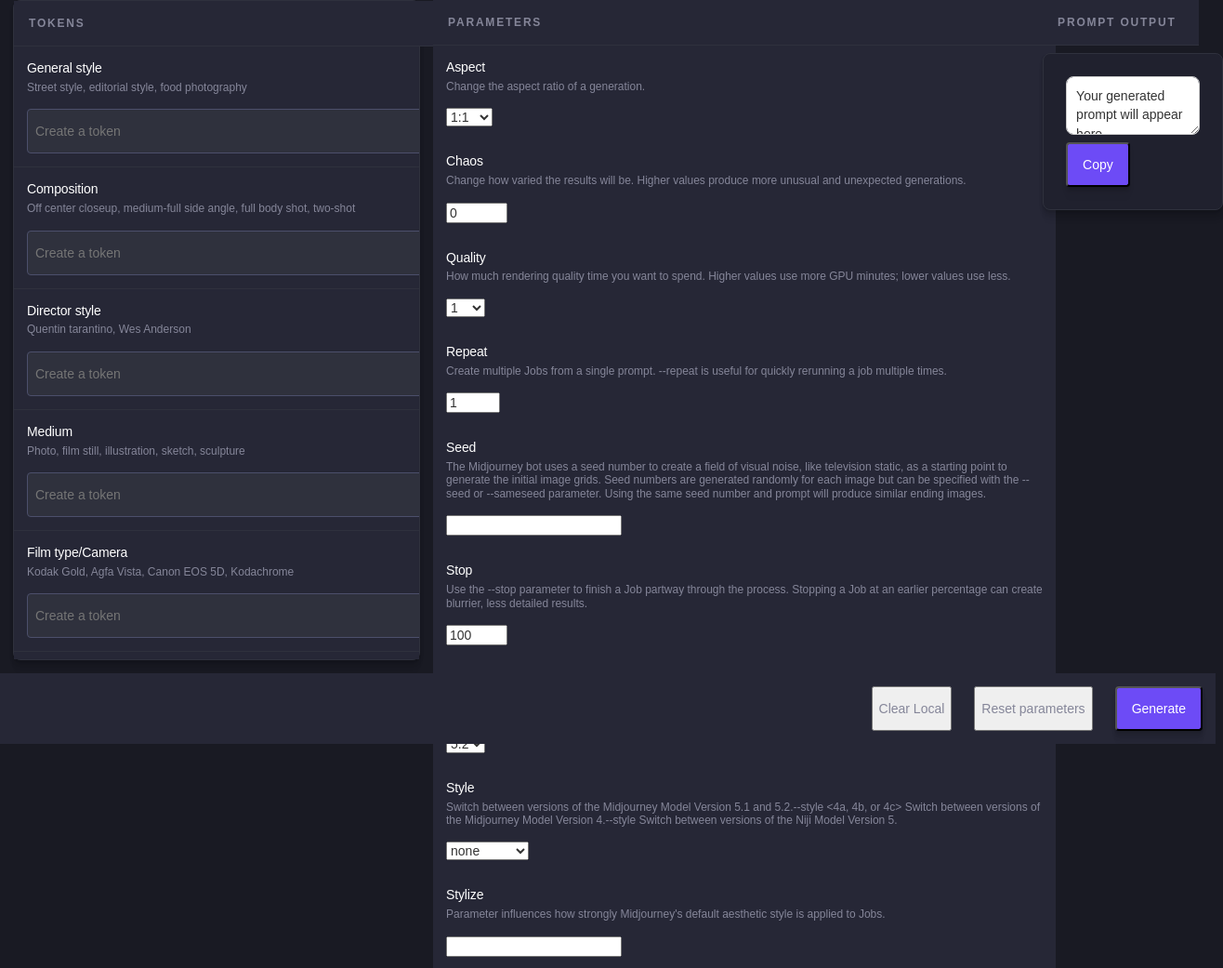
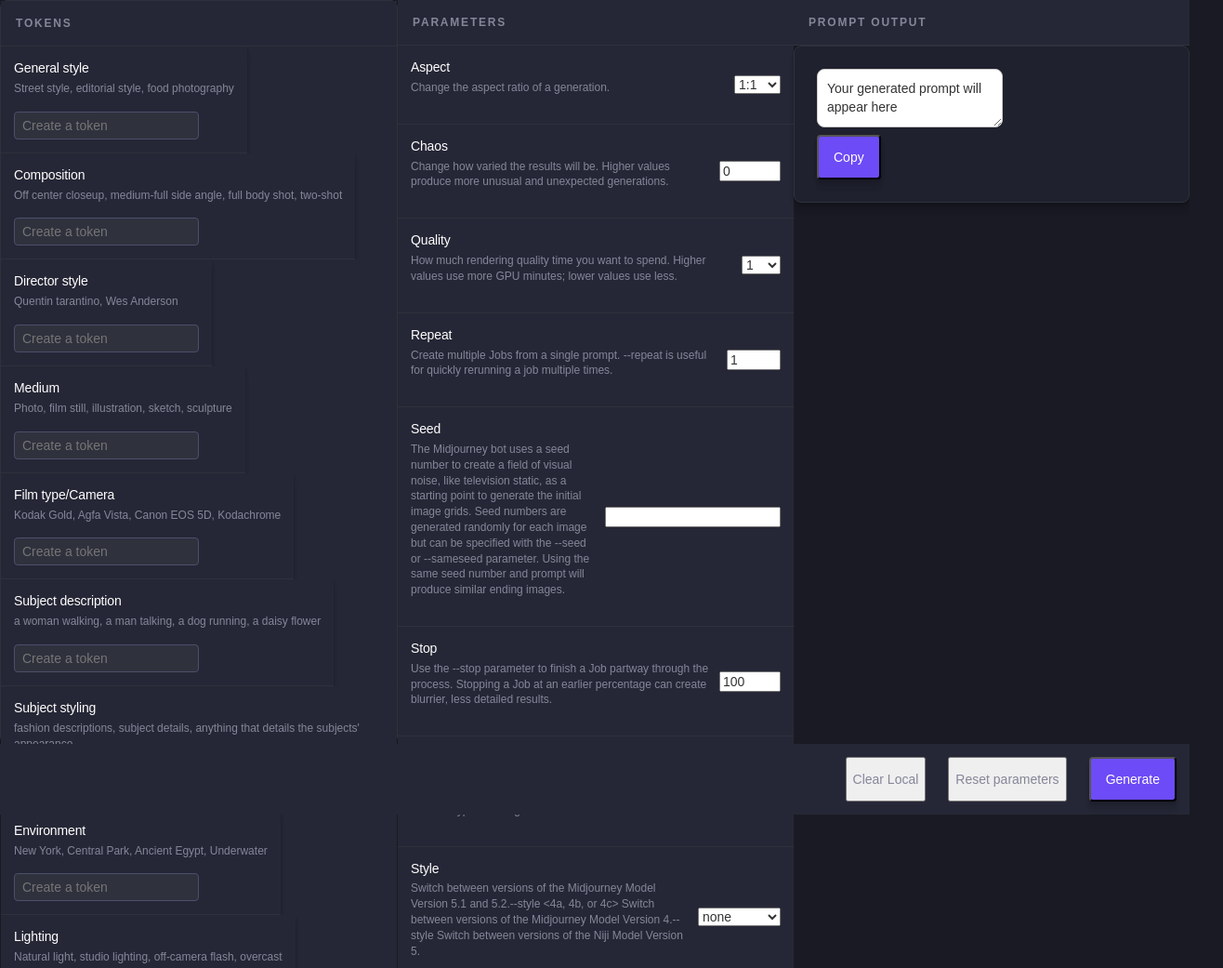
Before and after one commit to olidafrog/compass, a plain HTML site: page index.html in a window 1280 px wide. Shown: the top 1041 px of the page at 93% size, 1316 px wide, since content can reach past the window. Drawn offline with nearby package versions, Linux system fonts and the light colour scheme; a script that the page names is missing.

Commit message:
further styling updates

```diff
--- a/css/main.css
+++ b/css/main.css
@@ -1,4 +1,3 @@
-
 
 :root {
   --primary-500: #6d4bf6;
@@ -14,12 +13,16 @@
   --elevation-m: 0 0 rgba(0, 0, 0, .1), 0 1px 2px rgba(0, 0, 0, .1), 0 4px 4px rgba(0, 0, 0, .09), 0 8px 5px rgba(0, 0, 0, .05), 0 14px 6px rgba(0, 0, 0, .01), 0 23px 6px rgba(0, 0, 0, 0);
 }
 
+*, *::before, *::after {
+  box-sizing: border-box;
+}
+
 /*-------------- Refactor this --------------- */
 
 body {
   height: 100%;
-  color: #333;
-  background-color: #191a23;
+  color: var(--neutral-500);
+  background-color: var(--neutral-800);
   flex-direction: column;
   justify-content: space-between;
   align-items: stretch;
@@ -29,11 +32,11 @@ body {
 }
 
 div.wrapper {
-  color:#fff;
+  color: var(--neutral-100);
 }
 
 .parameters-wrapper input, select {
-  color: #333;
+  color: var(--neutral-500);
 }
 
 .wrapper {
@@ -41,17 +44,14 @@ div.wrapper {
   flex-direction: column;
   display: flex;
 }
+.content-wrapper {
+  height: 100%;
+  display: flex;
+  flex-direction: row;
+}
 
-.content-wrapper {
-  height: 50%;
-  grid-column-gap: 1em;
+.tokens-wrapper, .parameters-wrapper, .output-wrapper {
   flex: 1;
-  justify-content: space-between;
-  align-items: stretch;
-  padding-bottom: 1em;
-  padding-left: 1em;
-  padding-right: 1em;
-  display: flex;
 }
 
 .footer {
@@ -65,9 +65,8 @@ div.wrapper {
 }
 
 .section-header {
-  width: 100%;
-  background-color: #262736;
-  border: 0 solid #2f313d;
+  background-color: var(--neutral-600);
+  border: 0 solid var(--neutral-400);
   border-bottom-width: 1px;
   justify-content: space-between;
   align-items: center;
@@ -76,7 +75,7 @@ div.wrapper {
 }
 
 .section-header h2 {
-  color: #858699;
+  color: var(--neutral-200);
   letter-spacing: .15em;
   text-transform: uppercase;
   font-size: .75rem;
@@ -86,73 +85,7 @@ div.wrapper {
 
 /* ----------- Prompt output --------------- */
 
-
-/*
-.prompt-wrapper {
-  width: 30%;
-  grid-column-gap: 0px;
-  grid-row-gap: 0px;
-  background-color: #20212e;
-  border: 1px solid #2f313d;
-  border-radius: 8px;
-  flex-direction: column;
-  justify-content: flex-start;
-  align-items: flex-start;
-  display: flex;
-  box-shadow: var(--elevation-m);
-}
-
-.prompt-container {
-  width: 100%;
-  grid-row-gap: 16px;
-  background-color: #262736;
-  flex-direction: column;
-  flex: 1;
-  justify-content: flex-start;
-  align-items: flex-start;
-  padding: 8px;
-  display: flex;
-}
-
-.prompt-list-wrapper {
-  width: 100%;
-  grid-column-gap: 4px;
-  grid-row-gap: 4px;
-  flex-direction: column;
-  justify-content: flex-start;
-  align-items: flex-start;
-  display: flex;
-}
-
-.prompt-active {
-  width: 100%;
-  grid-column-gap: 8px;
-  grid-row-gap: 8px;
-  background-color: #2f313d;
-  border-radius: 4px;
-  justify-content: flex-start;
-  align-items: center;
-  padding: 8px;
-  display: flex;
-}
-
-
-.prompt-active {
-  width: 100%;
-  grid-column-gap: 8px;
-  grid-row-gap: 8px;
-  background-color: #2f313d;
-  border-radius: 4px;
-  justify-content: flex-start;
-  align-items: center;
-  padding: 8px;
-  display: flex;
-}
-*/
-
-
 .prompt {
-  width: 100%;
   grid-column-gap: 8px;
   grid-row-gap: 8px;
   border-radius: 4px;
@@ -162,22 +95,12 @@ div.wrapper {
   display: flex;
 }
 
-.output-wrapper {
-  grid-row-gap: 8px;
-  flex-direction: column;
-  justify-content: flex-start;
-  align-items: flex-start;
-  display: flex;
-  flex-basis: 33%;
-}
-
 .prompt-output-container {
-  width: 100%;
   grid-column-gap: 8px;
   grid-row-gap: 8px;
-  background-color: #20212e;
-  border: 1px solid #2f313d;
-  border-radius: 8px;
+  background-color: var(--neutral-700);
+  border: 1px solid var(--neutral-400);
+  border-radius: var(--rounded-med);
   flex-direction: column;
   justify-content: flex-start;
   align-items: flex-start;
@@ -188,14 +111,13 @@ div.wrapper {
 
 #outputPromptTextBox {
   height: 100%;
-  width: 100%;
   box-sizing: border-box;
   font-size: 16px;
-  color: #333;
+  color: var(--neutral-500);
   border: 1px solid #ccc;
   padding: 10px;
   border-radius: var(--rounded-med);
-  color: #333;
+  color: var(--neutral-500);
   font-size: .875rem;
   font-weight: 400;
   line-height: 145%;
@@ -216,8 +138,9 @@ div.wrapper {
   display: flex;
   box-shadow: var(--elevation-m);
 }
+
 .button-regular {
-  color: #858699;
+  color: var(--neutral-200);
   font-size: .875rem;
   font-weight: 400;
   line-height: 16px;
@@ -226,20 +149,13 @@ div.wrapper {
 /* ----------- Tokens --------------- */
 
 .tokens-wrapper {
-  width: 100%;
-  grid-column-gap: 0px;
-  grid-row-gap: 0px;
-  border: 1px solid #2f313d;
-  border-radius: 8px;
-  flex-direction: column;
-  justify-content: flex-start;
-  align-items: flex-start;
-  display: flex;
+  border: 1px solid var(--neutral-400);
+  border-radius: var(--rounded-med);
   box-shadow: var(--elevation-m);
 }
 
 .token-list-container {
-  width: 100%;
+
   flex-direction: column;
   flex: 1;
   justify-content: flex-start;
@@ -252,7 +168,7 @@ div.wrapper {
   width: 100%;
   grid-column-gap: 0px;
   grid-row-gap: 0px;
-  background-color: #262736;
+  background-color: var(--neutral-600);
   border-bottom-width: 1px;
   justify-content: flex-start;
   align-items: center;
@@ -260,7 +176,6 @@ div.wrapper {
 }
 
 .label-wrapper {
-  width: 100%;
   grid-column-gap: 4px;
   grid-row-gap: 4px;
   flex-direction: column;
@@ -270,28 +185,27 @@ div.wrapper {
   margin-bottom: 16px;
 }
 
-.token-label {
-  color: #fff;
+.text-label {
+  color: var(--neutral-100);
   letter-spacing: -.01em;
   font-size: .875rem;
   font-weight: 500;
   line-height: 135%;
 }
 
-.token-description {
-  color: #858699;
+.text-subcopy {
+  color: var(--neutral-200);
   font-size: .75rem;
   font-weight: 400;
-  line-height: 120%;
+  line-height: 140%;
 }
 
 .token-value-input {
-  width: 100%;
   height: 30px;
   grid-column-gap: 8px;
   grid-row-gap: 8px;
-  background-color: #2f313d;
-  border: 1px solid #4c4f6b;
+  background-color: var(--neutral-400);
+  border: 1px solid var(--neutral-300);
   border-radius: 4px;
   justify-content: flex-start;
   align-items: center;
@@ -301,9 +215,8 @@ div.wrapper {
 }
 
 .token-content {
-  width: 100%;
-  background-color: #262736;
-  border: 0 solid #2f313d;
+  background-color: var(--neutral-600);
+  border: 0 solid var(--neutral-400);
   border-bottom-width: 1px;
   justify-content: flex-start;
   align-items: center;
@@ -312,25 +225,18 @@ div.wrapper {
   box-shadow: var(--elevation-m);
 }
 
-form.form {
-  width: 100%;
-}
 
 
 /* ----------- Parameters --------------- */
 
 #parameters-container {
-  width: 100%;
-  grid-column-gap: 0px;
-  grid-row-gap: 2em;
-  background-color: #262736;
+  background-color: var(--neutral-600);
   flex-direction: column;
   flex: 1;
   justify-content: flex-start;
   align-items: flex-start;
   display: flex;
   overflow: auto;
-  padding: 1em;
   overflow: auto;
 }
 
@@ -338,12 +244,12 @@ form.form {
   width: 100%;
   grid-column-gap: 8px;
   grid-row-gap: 8px;
-  border: 0 solid #2f313d;
+  border: 0 solid var(--neutral-400);
   border-bottom-width: 1px;
-  flex-direction: column;
-  justify-content: flex-start;
-  align-items: flex-start;
-  padding: 16px;
+  flex-direction: row;
+  justify-content: space-between;
+  align-items: center;
+  padding: 1em;
   display: flex;
 }
 
--- a/js/main.js
+++ b/js/main.js
@@ -35,8 +35,8 @@ function populateUI(tokenObject) {
     var content = `
       <div class="token-content">
         <form class="form">
-          <div class="label-wrapper"><label class="token-label">${item.label}</label>
-            <div class="token-description">${item.description}</div>
+          <div class="label-wrapper"><label class="text-label">${item.label}</label>
+            <div class="text-subcopy">${item.description}</div>
           </div><input type="text" class="token-value-input" maxlength="256" placeholder="Create a token" value="${item.token}">
         </form>
       </div>`;
@@ -72,10 +72,10 @@ function populateParametersUI(parameters) {
     }
 
     var containerHtml = `
-      <div id="${parameter.label}-container">
+      <div class="parameter" id="${parameter.label}-container">
       <div class="label-wrapper">
-        <label class="token-label" for="${parameter.label}">${parameter.label.charAt(0).toUpperCase() + parameter.label.slice(1)}</label>
-        <div class="token-description">${parameter.description}</div>
+        <label class="text-label" for="${parameter.label}">${parameter.label.charAt(0).toUpperCase() + parameter.label.slice(1)}</label>
+        <div class="text-subcopy">${parameter.description}</div>
         <div class="value-range">${parameter['value range']}</div>
        <div class="default-value">${parameter['default value']}</div>
        </div>
```
Also changed, not shown: index.html (+2 -2 lines).
